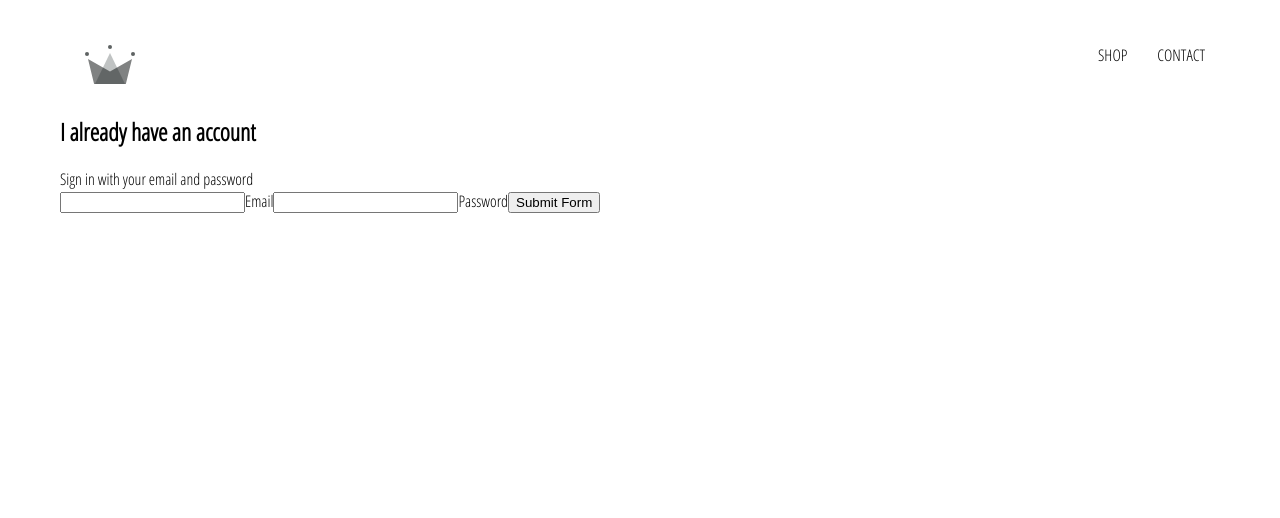
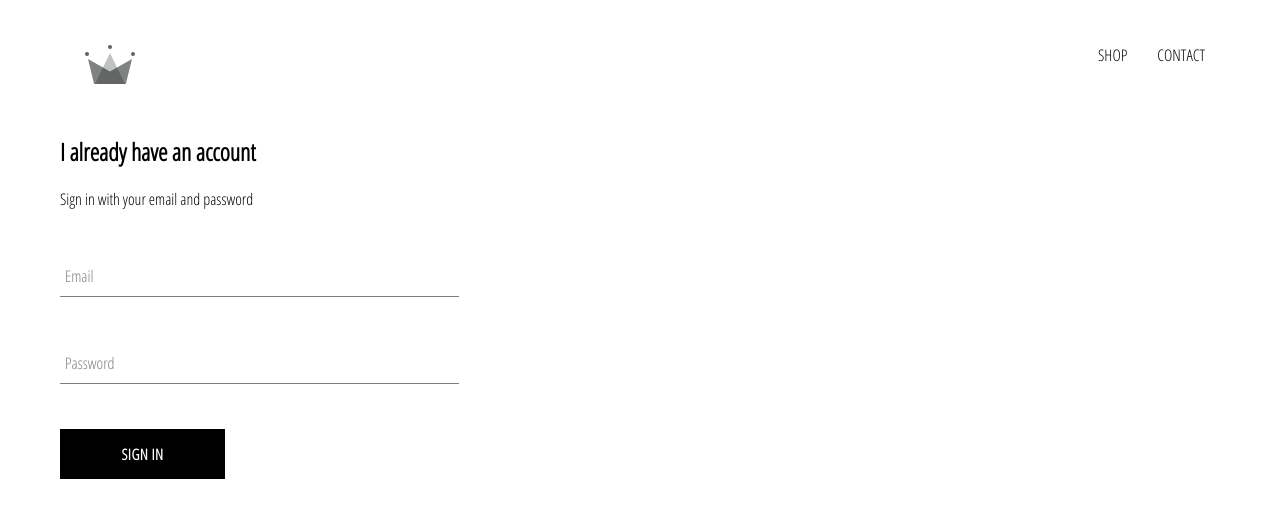
Before and after one commit to ashanperera201/crwn-clothing, a React (Create React App) app: page /signin in a window 1280 px wide. Shown: the top 518 px of the page. Built offline with nearby package versions, Linux system fonts and the light colour scheme.

Commit message:
adding reusable components.

```diff
--- /dev/null
+++ b/src/components/custom-button/custom-button.component.jsx
@@ -0,0 +1,10 @@
+import React from 'react';
+import './custom-button.component.scss';
+
+const CustomButton = ({ children, ...otherProps }) => (
+    <button className='custom-button' {...otherProps}>
+        {children}
+    </button>
+)
+
+export default CustomButton;
--- /dev/null
+++ b/src/components/custom-button/custom-button.component.scss
@@ -0,0 +1,22 @@
+.custom-button {
+    min-width: 165px;
+    width: auto;
+    height: 50px;
+    letter-spacing: 0.5px;
+    line-height: 50px;
+    padding: 0 35px 0 35px;
+    font-size: 15px;
+    background-color: black;
+    color: white;
+    text-transform: uppercase;
+    font-family: 'Open Sans Condensed';
+    font-weight: bolder;
+    border: none;
+    cursor: pointer;
+
+    &:hover {
+      background-color: white;
+      color: black;
+      border: 1px solid black;
+    }
+  }
--- /dev/null
+++ b/src/components/form-input/form-input.component.jsx
@@ -0,0 +1,20 @@
+import React from 'react';
+import './form-input.component.scss';
+
+const FormInput = ({ handleChange, label, ...otherProps }) => (
+    <div className='group'>
+        <input
+            className='form-input'
+            onChange={handleChange}
+            {...otherProps} />
+        {
+            label ?
+                (<label className={`${otherProps.value.length ? 'shrink' : ''} form-input-label `}>
+                    {label}
+                </label>)
+                : null
+        }
+    </div>
+)
+
+export default FormInput;
--- /dev/null
+++ b/src/components/form-input/form-input.component.scss
@@ -0,0 +1,54 @@
+$sub-color: grey;
+$main-color: black;
+
+@mixin shrinkLabel {
+  top: -14px;
+  font-size: 12px;
+  color: $main-color;
+}
+
+.group {
+  position: relative;
+  margin: 45px 0;
+
+  .form-input {
+    background: none;
+    background-color: white;
+    color: $sub-color;
+    font-size: 18px;
+    padding: 10px 10px 10px 5px;
+    display: block;
+    width: 100%;
+    border: none;
+    border-radius: 0;
+    border-bottom: 1px solid $sub-color;
+    margin: 25px 0;
+
+    &:focus {
+      outline: none;
+    }
+
+    &:focus ~ .form-input-label {
+      @include shrinkLabel();
+    }
+  }
+
+  input[type='password'] {
+    letter-spacing: 0.3em;
+  }
+
+  .form-input-label {
+    color: $sub-color;
+    font-size: 16px;
+    font-weight: normal;
+    position: absolute;
+    pointer-events: none;
+    left: 5px;
+    top: 10px;
+    transition: 300ms ease all;
+
+    &.shrink {
+      @include shrinkLabel();
+    }
+  }
+}
--- a/src/components/sign-in/sign-in.component.jsx
+++ b/src/components/sign-in/sign-in.component.jsx
@@ -1,4 +1,6 @@
 import React, { Component } from 'react';
+import FormInput from '../form-input/form-input.component';
+import CustomButton from '../custom-button/custom-button.component';
 import './sign-in.component.scss';
 
 class SignIn extends Component {
@@ -28,22 +30,21 @@
                 <span>Sign in with your email and password</span>
 
                 <form onSubmit={this.handleSubmit}>
-                    <input
-                        type="text"
+                    <FormInput
+                        type="email"
                         name="email"
-                        onChange={this.handleChange}
+                        label="Email"
+                        handleChange={this.handleChange}
                         value={this.state.email}
                         required />
-                    <label htmlFor="email">Email</label>
-                    <input
+                    <FormInput
                         type="password"
                         name="password"
-                        onChange={this.handleChange}
+                        label="Password"
+                        handleChange={this.handleChange}
                         value={this.state.password}
                         required />
-                    <label htmlFor="email">Password</label>
-
-                    <input type="submit" value="Submit Form" />
+                    <CustomButton type="submit">Sign in</CustomButton>
                 </form>
             </div>
         );
--- a/src/components/sign-in/sign-in.component.scss
+++ b/src/components/sign-in/sign-in.component.scss
@@ -0,0 +1,9 @@
+.sign-in{
+    width: 30vw;
+    display: flex;
+    flex-direction: column;
+
+    .title{
+        margin: 10px 0;
+    }
+}
```
